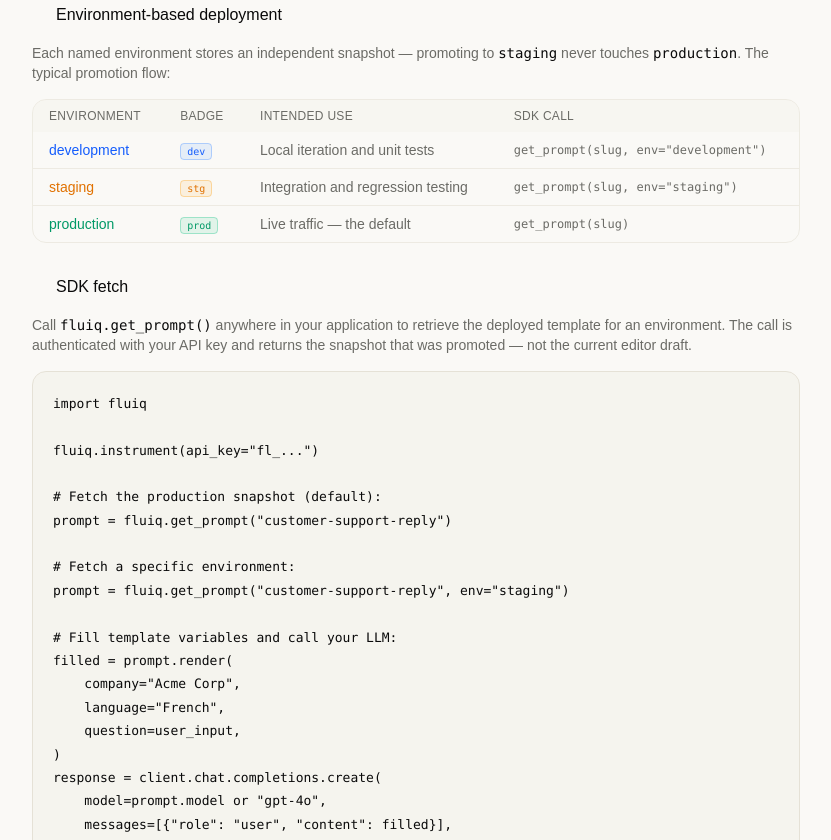
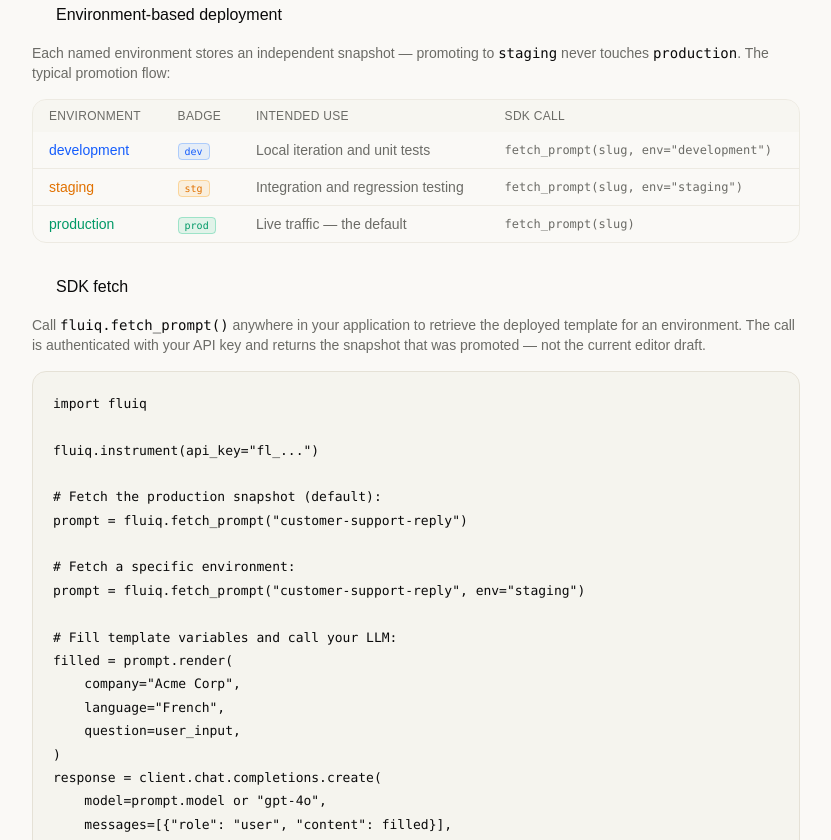
Before and after one commit to fluiq-AI/fluiq-frontend, a React (Vite) app: page /documentation in a window 1280 px wide. Shown: the part 11160-12000 px from the top of the page, without its empty margins (252-1083 px from the left). Built offline with nearby package versions, Linux system fonts and the light colour scheme; no server answers; some icons are missing.

Commit message:
Changed get_prompt -> fetch_prompt

```diff
--- a/src/pages/Dashboard/Prompts/components/SavedPromptsCard.tsx
+++ b/src/pages/Dashboard/Prompts/components/SavedPromptsCard.tsx
@@ -113,8 +113,8 @@
   function copySnippet(slug: string, env: PromptEnv, id: string) {
     const snippet =
       env === "production"
-        ? `prompt = fluiq.get_prompt("${slug}")`
-        : `prompt = fluiq.get_prompt("${slug}", env="${env}")`
+        ? `prompt = fluiq.fetch_prompt("${slug}")`
+        : `prompt = fluiq.fetch_prompt("${slug}", env="${env}")`
     navigator.clipboard.writeText(snippet)
     setCopiedId(id)
     setTimeout(() => setCopiedId(null), 2000)
@@ -135,7 +135,7 @@
           Promote templates to <span className="font-medium text-blue-500/80">dev</span>,{" "}
           <span className="font-medium text-amber-500/80">staging</span>, or{" "}
           <span className="font-medium text-emerald-500/80">production</span> — then fetch them via{" "}
-          <code className="font-mono text-[11px]">fluiq.get_prompt(slug)</code>.
+          <code className="font-mono text-[11px]">fluiq.fetch_prompt(slug)</code>.
         </CardDescription>
       </CardHeader>
 
@@ -236,8 +236,8 @@
                                 size={11}
                               />
                               {highestDeployedEnv === "production"
-                                ? `fluiq.get_prompt("${p.slug}")`
-                                : `fluiq.get_prompt("${p.slug}", env="${highestDeployedEnv}")`}
+                                ? `fluiq.fetch_prompt("${p.slug}")`
+                                : `fluiq.fetch_prompt("${p.slug}", env="${highestDeployedEnv}")`}
                             </button>
                           ) : (
                             <span className="text-[10px] text-muted-foreground/30">
--- a/src/pages/Documentation/examples.tsx
+++ b/src/pages/Documentation/examples.tsx
@@ -743,7 +743,7 @@
 client = openai.OpenAI()
 
 # Fetch the production snapshot (default)
-prompt = fluiq.get_prompt("customer-support-reply")
+prompt = fluiq.fetch_prompt("customer-support-reply")
 
 # Fill template variables and call your LLM
 filled = prompt.render(
@@ -767,13 +767,13 @@
 fluiq.instrument(api_key="fl_...")
 
 # Production snapshot (default)
-prod_prompt    = fluiq.get_prompt("summariser")
+prod_prompt    = fluiq.fetch_prompt("summariser")
 
 # Staging — test changes before promoting to prod
-staging_prompt = fluiq.get_prompt("summariser", env="staging")
+staging_prompt = fluiq.fetch_prompt("summariser", env="staging")
 
 # Development — iterate locally without touching staging
-dev_prompt     = fluiq.get_prompt("summariser", env="development")
+dev_prompt     = fluiq.fetch_prompt("summariser", env="development")
 
 print(f"prod v{prod_prompt.version}  →  {prod_prompt.template[:60]}...")
 print(f"stg  v{staging_prompt.version}  →  {staging_prompt.template[:60]}...")
@@ -782,7 +782,7 @@
   {
     label: "Anthropic",
     description:
-      "Use get_prompt() with Anthropic — the prompt object exposes the suggested model so your code stays model-agnostic.",
+      "Use fetch_prompt() with Anthropic — the prompt object exposes the suggested model so your code stays model-agnostic.",
     code: `import fluiq
 import anthropic
 
@@ -790,7 +790,7 @@
 
 client = anthropic.Anthropic()
 
-prompt = fluiq.get_prompt("technical-explainer")
+prompt = fluiq.fetch_prompt("technical-explainer")
 
 filled = prompt.render(topic=user_question, audience="engineers")
 
@@ -809,7 +809,7 @@
 
 fluiq.instrument(api_key="fl_...")
 
-prompt = fluiq.get_prompt("onboarding-email")
+prompt = fluiq.fetch_prompt("onboarding-email")
 
 # Variables detected from {{...}} placeholders in the template
 print(prompt.variables)   # ["first_name", "product", "tier"]
@@ -828,7 +828,7 @@
   {
     label: "Hot-swap",
     description:
-      "Call get_prompt() per request to pick up promoted changes instantly — no code change or redeploy needed.",
+      "Call fetch_prompt() per request to pick up promoted changes instantly — no code change or redeploy needed.",
     code: `import fluiq
 import openai
 
@@ -838,7 +838,7 @@
 
 def handle_request(user_message: str) -> str:
     # Fetched fresh every call — promotions appear immediately
-    prompt = fluiq.get_prompt("chat-system-prompt")
+    prompt = fluiq.fetch_prompt("chat-system-prompt")
 
     response = client.chat.completions.create(
         model=prompt.model or "gpt-4o",
@@ -856,7 +856,7 @@
   {
     label: "Async",
     description:
-      "get_prompt() works identically inside async functions — await it in FastAPI, async LangChain, or any async framework.",
+      "fetch_prompt() works identically inside async functions — await it in FastAPI, async LangChain, or any async framework.",
     code: `import fluiq
 import openai
 import asyncio
@@ -866,7 +866,7 @@
 client = openai.AsyncOpenAI()
 
 async def handle(user_message: str) -> str:
-    prompt = fluiq.get_prompt("support-agent")
+    prompt = fluiq.fetch_prompt("support-agent")
 
     filled = prompt.render(question=user_message)
 
@@ -886,7 +886,7 @@
 
 fluiq.instrument(api_key="fl_...")
 
-prompt = fluiq.get_prompt("product-description")
+prompt = fluiq.fetch_prompt("product-description")
 
 print(f"slug:         {prompt.slug}")
 print(f"name:         {prompt.name}")
@@ -1371,7 +1371,7 @@
               id="prompts"
               icon={FileScriptIcon}
               title="Prompts"
-              description="fluiq.get_prompt() fetches a versioned template from the Prompts dashboard at runtime. Edit and promote prompts without touching your code or triggering a redeploy."
+              description="fluiq.fetch_prompt() fetches a versioned template from the Prompts dashboard at runtime. Edit and promote prompts without touching your code or triggering a redeploy."
             />
             <IntegrationTabs tabs={promptsTabs} />
           </section>
--- a/src/pages/documentation.tsx
+++ b/src/pages/documentation.tsx
@@ -734,19 +734,19 @@
                     <td className="px-4 py-2 font-medium text-blue-600 dark:text-blue-400">development</td>
                     <td className="px-4 py-2"><span className="rounded border border-blue-500/30 bg-blue-500/10 px-1.5 py-0.5 font-mono text-[10px] text-blue-600 dark:text-blue-400">dev</span></td>
                     <td className="px-4 py-2 text-muted-foreground">Local iteration and unit tests</td>
-                    <td className="px-4 py-2 font-mono text-muted-foreground text-xs">get_prompt(slug, env="development")</td>
+                    <td className="px-4 py-2 font-mono text-muted-foreground text-xs">fetch_prompt(slug, env="development")</td>
                   </tr>
                   <tr>
                     <td className="px-4 py-2 font-medium text-amber-600 dark:text-amber-400">staging</td>
                     <td className="px-4 py-2"><span className="rounded border border-amber-500/30 bg-amber-500/10 px-1.5 py-0.5 font-mono text-[10px] text-amber-600 dark:text-amber-400">stg</span></td>
                     <td className="px-4 py-2 text-muted-foreground">Integration and regression testing</td>
-                    <td className="px-4 py-2 font-mono text-muted-foreground text-xs">get_prompt(slug, env="staging")</td>
+                    <td className="px-4 py-2 font-mono text-muted-foreground text-xs">fetch_prompt(slug, env="staging")</td>
                   </tr>
                   <tr>
                     <td className="px-4 py-2 font-medium text-emerald-600 dark:text-emerald-400">production</td>
                     <td className="px-4 py-2"><span className="rounded border border-emerald-500/30 bg-emerald-500/10 px-1.5 py-0.5 font-mono text-[10px] text-emerald-600 dark:text-emerald-400">prod</span></td>
                     <td className="px-4 py-2 text-muted-foreground">Live traffic — the default</td>
-                    <td className="px-4 py-2 font-mono text-muted-foreground text-xs">get_prompt(slug)</td>
+                    <td className="px-4 py-2 font-mono text-muted-foreground text-xs">fetch_prompt(slug)</td>
                   </tr>
                 </tbody>
               </table>
@@ -757,17 +757,17 @@
               <p className="font-medium">SDK fetch</p>
             </div>
             <p className="text-sm text-muted-foreground">
-              Call <code className="font-mono text-foreground">fluiq.get_prompt()</code> anywhere in your application to retrieve the deployed template for an environment. The call is authenticated with your API key and returns the snapshot that was promoted — not the current editor draft.
+              Call <code className="font-mono text-foreground">fluiq.fetch_prompt()</code> anywhere in your application to retrieve the deployed template for an environment. The call is authenticated with your API key and returns the snapshot that was promoted — not the current editor draft.
             </p>
             <Code>{`import fluiq
 
 fluiq.instrument(api_key="fl_...")
 
 # Fetch the production snapshot (default):
-prompt = fluiq.get_prompt("customer-support-reply")
+prompt = fluiq.fetch_prompt("customer-support-reply")
 
 # Fetch a specific environment:
-prompt = fluiq.get_prompt("customer-support-reply", env="staging")
+prompt = fluiq.fetch_prompt("customer-support-reply", env="staging")
 
 # Fill template variables and call your LLM:
 filled = prompt.render(
@@ -827,7 +827,7 @@
             <div className="rounded-xl border border-border/60 bg-muted/30 p-4 text-sm">
               <p className="font-medium">Decoupled from your deploy pipeline</p>
               <p className="mt-1 text-muted-foreground">
-                Because <code className="font-mono text-foreground">fluiq.get_prompt()</code> fetches at runtime, you can update a production prompt — fix a hallucination-prone instruction, add a guardrail, tweak tone — in the dashboard without touching your codebase or triggering a new deployment. The change is live the next time your SDK calls <code className="font-mono text-foreground">get_prompt()</code>.
+                Because <code className="font-mono text-foreground">fluiq.fetch_prompt()</code> fetches at runtime, you can update a production prompt — fix a hallucination-prone instruction, add a guardrail, tweak tone — in the dashboard without touching your codebase or triggering a new deployment. The change is live the next time your SDK calls <code className="font-mono text-foreground">fetch_prompt()</code>.
               </p>
             </div>
           </section>
@@ -894,8 +894,8 @@
               </div>
             </div>
 
-            <p className="font-medium mt-2">fluiq.get_prompt()</p>
-            <Code>{`fluiq.get_prompt(
+            <p className="font-medium mt-2">fluiq.fetch_prompt()</p>
+            <Code>{`fluiq.fetch_prompt(
     slug  = "my-prompt",       # required — the unique identifier
     env   = "production",      # optional — "development" | "staging" | "production" (default)
 )`}</Code>
```
Also changed, not shown: public/llms-full.txt, public/llms.txt.
